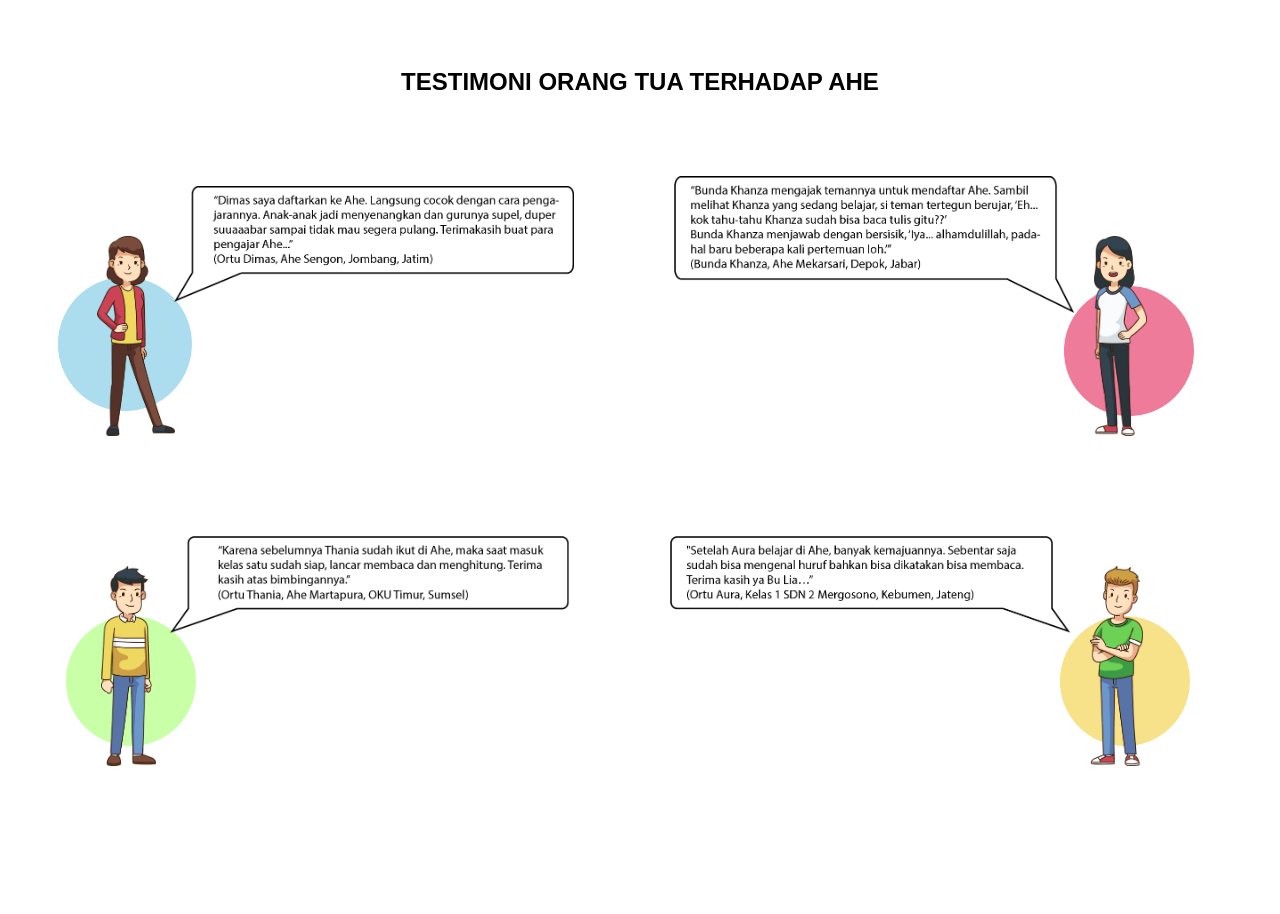
After one commit to eyowh/Website-Ahe-Kelompok-8, a Django app: template profil/templates/profil/testimoni.html in a window 1280 px wide. The commit adds this page. Run offline with Django 5.2, Linux system fonts and the light colour scheme; the template is opened without the code that fills it, so the values that code supplies are empty; parts of the project's set-up code (start-up, migrations or seed data) failed here and were passed over.

Commit message:
Update Progress

```diff
--- /dev/null
+++ b/profil/templates/profil/testimoni.html
@@ -0,0 +1,252 @@
+{% load static %}
+<!DOCTYPE html>
+<html lang="id">
+<head>
+  <meta charset="UTF-8">
+  <title>Testimoni Orang Tua AHE</title>
+  <style>
+    body {
+      font-family: Arial, sans-serif;
+      padding: 40px;
+      background-color: #fff;
+      text-align: center;
+    }
+
+    h2 {
+      color: #000;
+      margin-bottom: 80px;
+    }
+
+    .testimoni {
+      display: flex;
+      justify-content: center;
+      align-items: flex-end;
+      gap: 100px;
+      margin-bottom: 100px;
+      position: relative;
+      opacity: 0;
+    transform: scale(0.9);
+    transition: opacity 0.8s ease-out, transform 0.8s ease-out;
+    }
+
+    .testimoni.visible {
+    opacity: 1;
+    transform: scale(1);
+  }
+
+    .satu-paket {
+      display: flex;
+      flex-direction: column;
+      align-items: center;
+      position: relative;
+    }
+
+    /* ======== Bola Warna ======== */
+    .bolawarna1 {
+      position: absolute;
+      width: 134px;
+      height: 181px;
+      background-image: url("{% static 'assets/bolabiru.png' %}");
+      background-size: contain;
+      background-repeat: no-repeat;
+      left: 51px;
+      bottom: -22px;
+      z-index: 0;
+    }
+
+    .bolawarna2 {
+      position: absolute;
+      width: 130px;
+      height: 130px;
+      background-image: url("{% static 'assets/bolapink.png' %}");
+      background-size: contain;
+      background-repeat: no-repeat;
+      right: 80px;
+      bottom: 20px;
+      z-index: 0;
+    }
+
+    .bolawarna3 {
+      position: absolute;
+      width: 130px;
+      height: 130px;
+      background-image: url("{% static 'assets/bolahijau.png' %}");
+      background-size: contain;
+      background-repeat: no-repeat;
+      left: 55px;
+      bottom: 20px;
+      z-index: 0;
+    }
+
+    .bolawarna4 {
+      position: absolute;
+      width: 130px;
+      height: 130px;
+      background-image: url("{% static 'assets/bolakrem.png' %}");
+      background-size: contain;
+      background-repeat: no-repeat;
+      right: 80px;
+      bottom: 20px;
+      z-index: 0;
+    }
+
+    /* ======== Karakter ======== */
+    .chara1 {
+      position: absolute;
+      background-image: url("{% static 'assets/chara 2.png' %}");
+      width: 90px;
+      height: 200px;
+      background-size: contain;
+      background-repeat: no-repeat;
+      left: 90px;
+      bottom: 0;
+      z-index: 2;
+    }
+
+    .chara2 {
+      position: absolute;
+      background-image: url("{% static 'assets/chara 1.png' %}");
+      width: 90px;
+      height: 200px;
+      background-size: contain;
+      background-repeat: no-repeat;
+      right: 90px;
+      bottom: 0;
+      z-index: 2;
+    }
+
+    .chara3 {
+      position: absolute;
+      background-image: url("{% static 'assets/chara 3.png' %}");
+      width: 90px;
+      height: 200px;
+      background-size: contain;
+      background-repeat: no-repeat;
+      left: 90px;
+      bottom: 0;
+      z-index: 2;
+    }
+
+    .chara4 {
+      position: absolute;
+      background-image: url("{% static 'assets/chara 4.png' %}");
+      width: 90px;
+      height: 200px;
+      background-size: contain;
+      background-repeat: no-repeat;
+      right: 90px;
+      bottom: 0;
+      z-index: 2;
+    }
+
+    /* ======== Bubble Chat ======== */
+    .bubble1 {
+      background-image: url("{% static 'assets/bubble 1.png' %}");
+      background-size: contain;
+      background-repeat: no-repeat;
+      width: 400px;
+      height: 250px;
+      margin-left: 167px;
+      z-index: 1;
+    }
+
+    .bubble2 {
+      background-image: url("{% static 'assets/bubble 2.png' %}");
+      background-size: contain;
+      background-repeat: no-repeat;
+      width: 400px;
+      height: 260px;
+      margin-right: 200px;
+      z-index: 1;
+    }
+
+    .bubble3 {
+      background-image: url("{% static 'assets/bubble 3.png' %}");
+      background-size: contain;
+      background-repeat: no-repeat;
+      width: 400px;
+      height: 230px;
+      margin-left: 159px;
+      z-index: 1;
+    }
+
+    .bubble4 {
+      background-image: url("{% static 'assets/bubble 4.png' %}");
+      background-size: contain;
+      background-repeat: no-repeat;
+      width: 400px;
+      height: 230px;
+      margin-right: 200px;
+      z-index: 1;
+    }
+
+    /* Responsif */
+    @media (max-width: 768px) {
+      .testimoni {
+        flex-direction: column;
+        align-items: center;
+      }
+      .bubble1, .bubble2, .bubble3, .bubble4 {
+        margin: 0;
+        width: 90%;
+      }
+    }
+  </style>
+</head>
+<body>
+
+  <h2>TESTIMONI ORANG TUA TERHADAP AHE</h2>
+
+  <div class="testimoni">
+    <div class="satu-paket">
+      <div class="bolawarna1"></div>
+      <div class="chara1"></div>
+      <div class="bubble1"></div>
+    </div>
+    <div class="satu-paket">
+      <div class="bolawarna2"></div>
+      <div class="chara2"></div>
+      <div class="bubble2"></div>
+    </div>
+  </div>
+
+  <div class="testimoni">
+    <div class="satu-paket">
+      <div class="bolawarna3"></div>
+      <div class="chara3"></div>
+      <div class="bubble3"></div>
+    </div>
+    <div class="satu-paket">
+      <div class="bolawarna4"></div>
+      <div class="chara4"></div>
+      <div class="bubble4"></div>
+    </div>
+  </div>
+
+  <script>
+    const testimonials = document.querySelectorAll('.testimoni');
+
+    testimonials.forEach((el, index) => {
+      el.style.opacity = '0';
+      el.style.transform = 'scale(0.9)';
+      el.style.transition = 'opacity 0.8s ease-out, transform 0.8s ease-out';
+      el.style.transitionDelay = `${index * 0.2}s`;
+    });
+
+    const observer = new IntersectionObserver((entries) => {
+      entries.forEach(entry => {
+        if (entry.isIntersecting) {
+          entry.target.style.opacity = '1';
+          entry.target.style.transform = 'scale(1)';
+          observer.unobserve(entry.target);
+        }
+      });
+    }, {
+      threshold: 0.3
+    });
+
+    testimonials.forEach(t => observer.observe(t));
+  </script>
+
+</body>
+</html>
```
Also changed, not shown: profil/templates/profil/home.html (+30 -5 lines), profil/templates/profil/kontak.html (+8 -4 lines), profil/templates/profil/program.html (+23 -8 lines), profil/static/assets/bolabiru.png (added), profil/static/assets/bolahijau.png (added), profil/static/assets/bolakrem.png (added), profil/static/assets/bolapink.png (added), profil/static/assets/bubble 1.png (added), profil/static/assets/bubble 2.png (added), profil/static/assets/bubble 3.png (added), profil/static/assets/bubble 4.png (added), profil/static/assets/chara 1.png (added), profil/static/assets/chara 2.png (added), profil/static/assets/chara 3.png (added), 3 more files.
